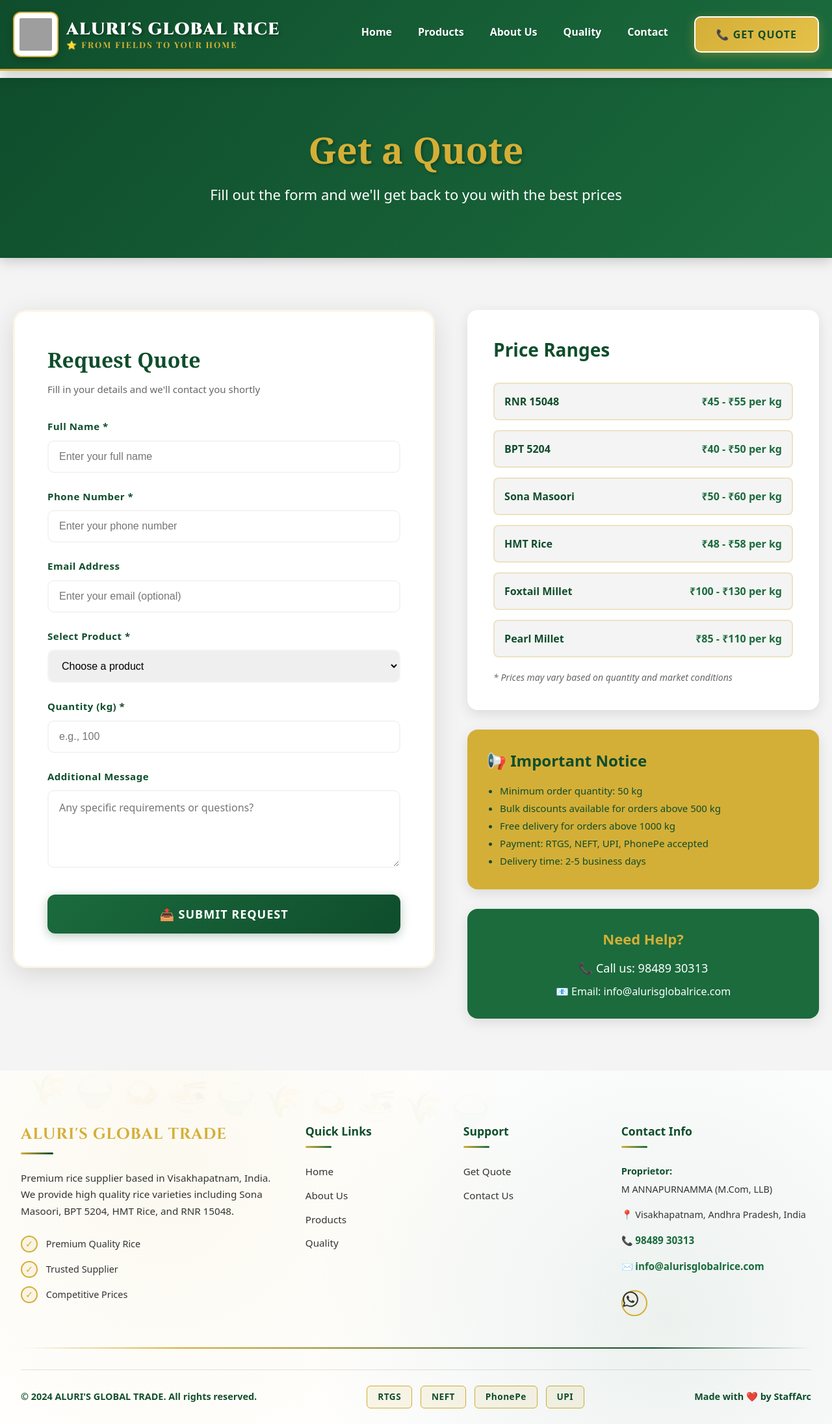
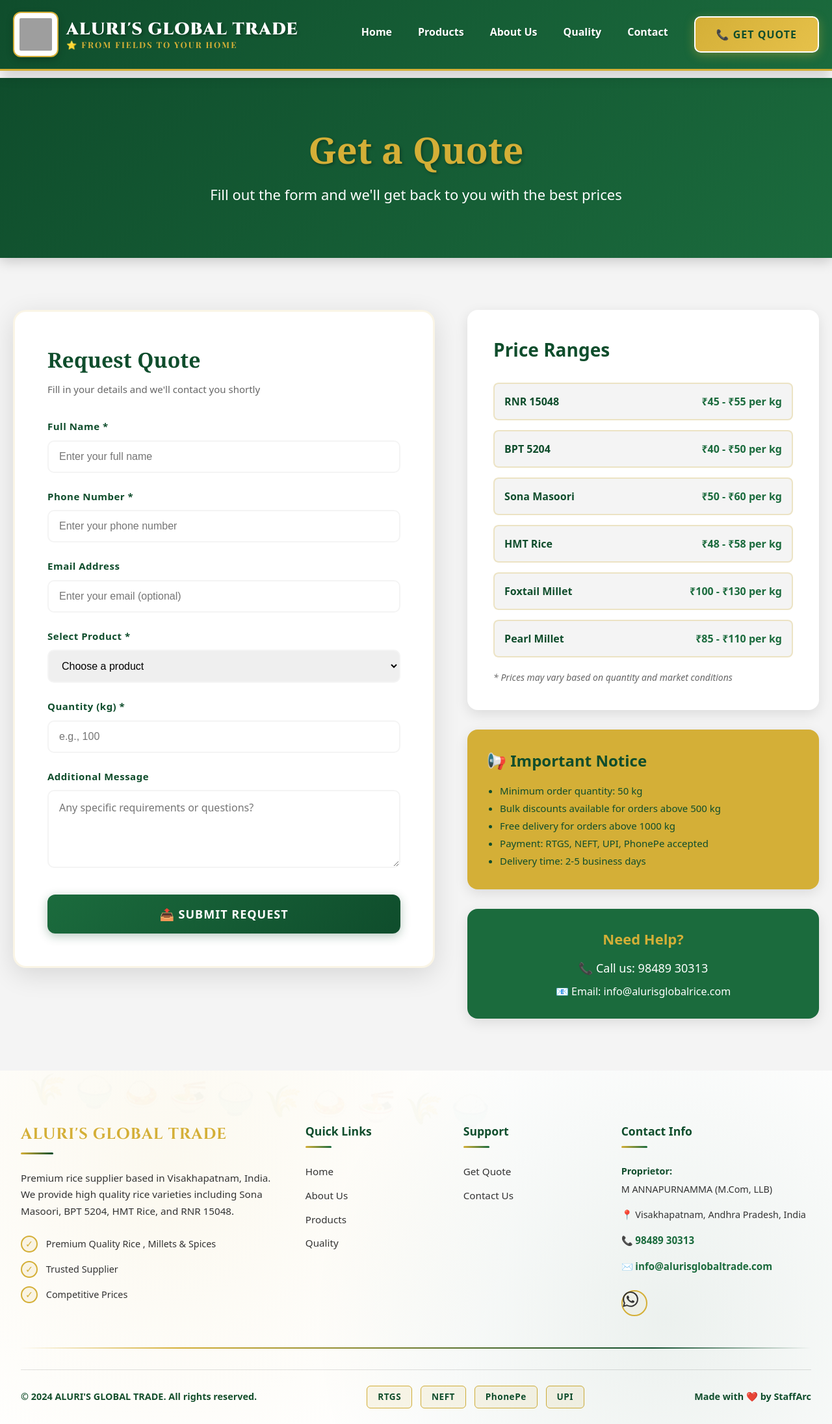
Before and after one commit to Chinna0107/aluris, a React (Vite) app: page /quote in a window 1280 px wide. Shown: the whole page at 65% size. Built offline with nearby package versions, Linux system fonts and the light colour scheme; grey boxes are pictures that could not be loaded; a web font is replaced by a local one.

Commit message:
Production 2.1

```diff
--- a/src/Components/Footer.jsx
+++ b/src/Components/Footer.jsx
@@ -9,7 +9,7 @@
           <h3>ALURI'S GLOBAL TRADE</h3>
           <p>Premium rice supplier based in Visakhapatnam, India. We provide high quality rice varieties including Sona Masoori, BPT 5204, HMT Rice, and RNR 15048.</p>
           <div className="trust-indicators">
-            <div className="trust-item">Premium Quality Rice</div>
+            <div className="trust-item">Premium Quality Rice , Millets & Spices</div>
             <div className="trust-item">Trusted Supplier</div>
             <div className="trust-item">Competitive Prices</div>
           </div>
@@ -43,7 +43,7 @@
               📞 <a href="tel:9848930313">98489 30313</a>
             </div>
             <div className="contact-item">
-              ✉️ <a href="mailto:info@alurisglobalrice.com">info@alurisglobalrice.com</a>
+              ✉️ <a href="mailto:info@alurisglobaltrade.com">info@alurisglobaltrade.com</a>
             </div>
           </div>
           <div className="social-icons">
--- a/src/Components/Header.jsx
+++ b/src/Components/Header.jsx
@@ -76,7 +76,7 @@
               lineHeight: '1.2',
               fontFamily: 'Cinzel, Georgia, serif'
             }}>
-              ALURI'S GLOBAL RICE
+              ALURI'S GLOBAL TRADE
             </h1>
             <p style={{
               color: colors.gold,
```
